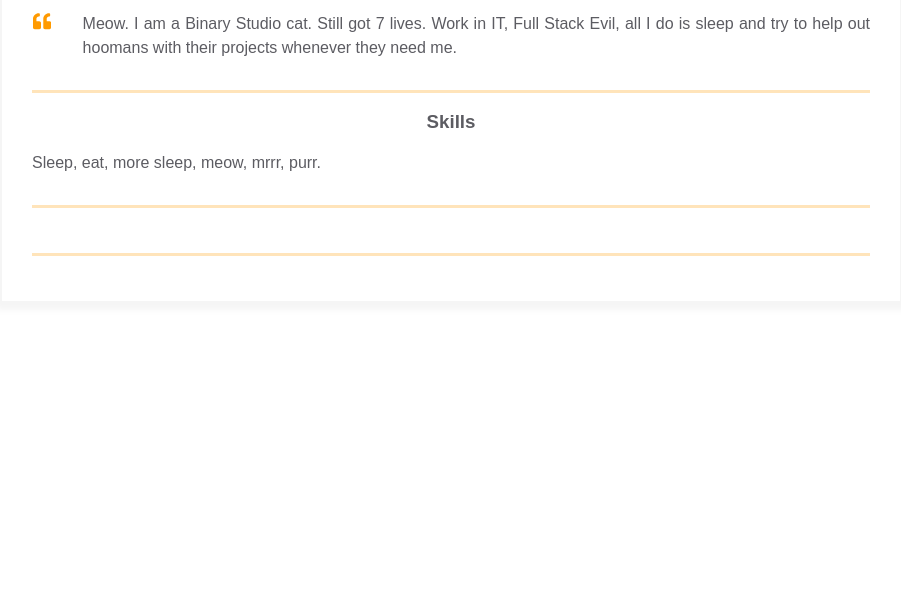
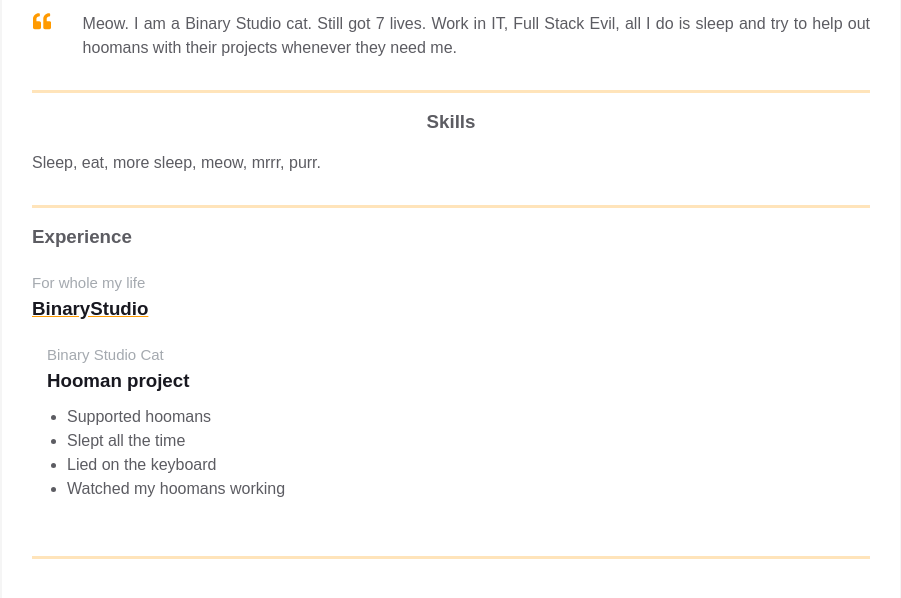
Before and after one commit to LesterGaben/homepage, a plain HTML site: page index.html in a window 1280 px wide. Shown: the part 338-936 px from the top of the page, without its empty margins (189-1090 px from the left). Before the commit the page ends 800 px from the top, so only its background shows below. Drawn offline with Linux system fonts and the light colour scheme.

Commit message:
Add Experiences

```diff
--- a/index.html
+++ b/index.html
@@ -78,7 +78,27 @@
             <div class="resume__block">
               <div class="main-info fh">
 
-                <div class="experiences"></div>
+                <div class="experiences">
+                    <h3 class="experiences__header">Experience</h3>
+  <div class="experiences__company">
+    <div class="experiences__company-header">
+      <span class="experiences__company-header-durability">For whole my life</span>
+      <h3 class="experiences__company-header-name">BinaryStudio</h3>
+    </div>
+
+    <div class="experiences__company-project">
+      <span class="experiences__company-project-role">Binary Studio Cat</span>
+      <h3 class="experiences__company-project-name">Hooman project</h3>
+      <ul class="experiences__company-project-responsibilities">
+        <li>Supported hoomans</li>
+        <li>Slept all the time</li>
+        <li>Lied on the keyboard</li>
+        <li>Watched my hoomans working</li>
+      </ul>
+    </div>
+  </div>
+</div>
+                </div>
 
                 <div class="additional-info fv"></div>
               </div>
```
